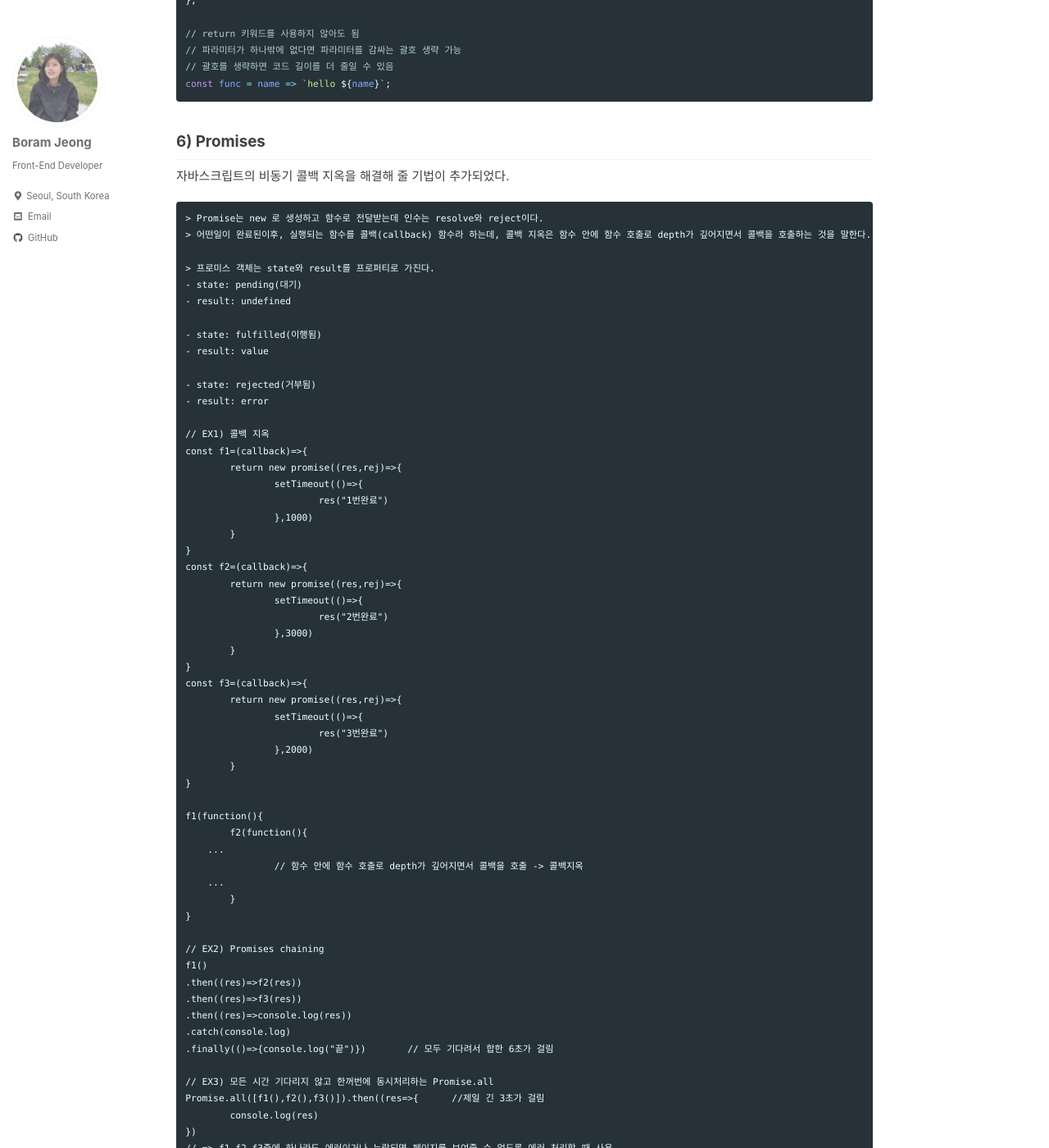
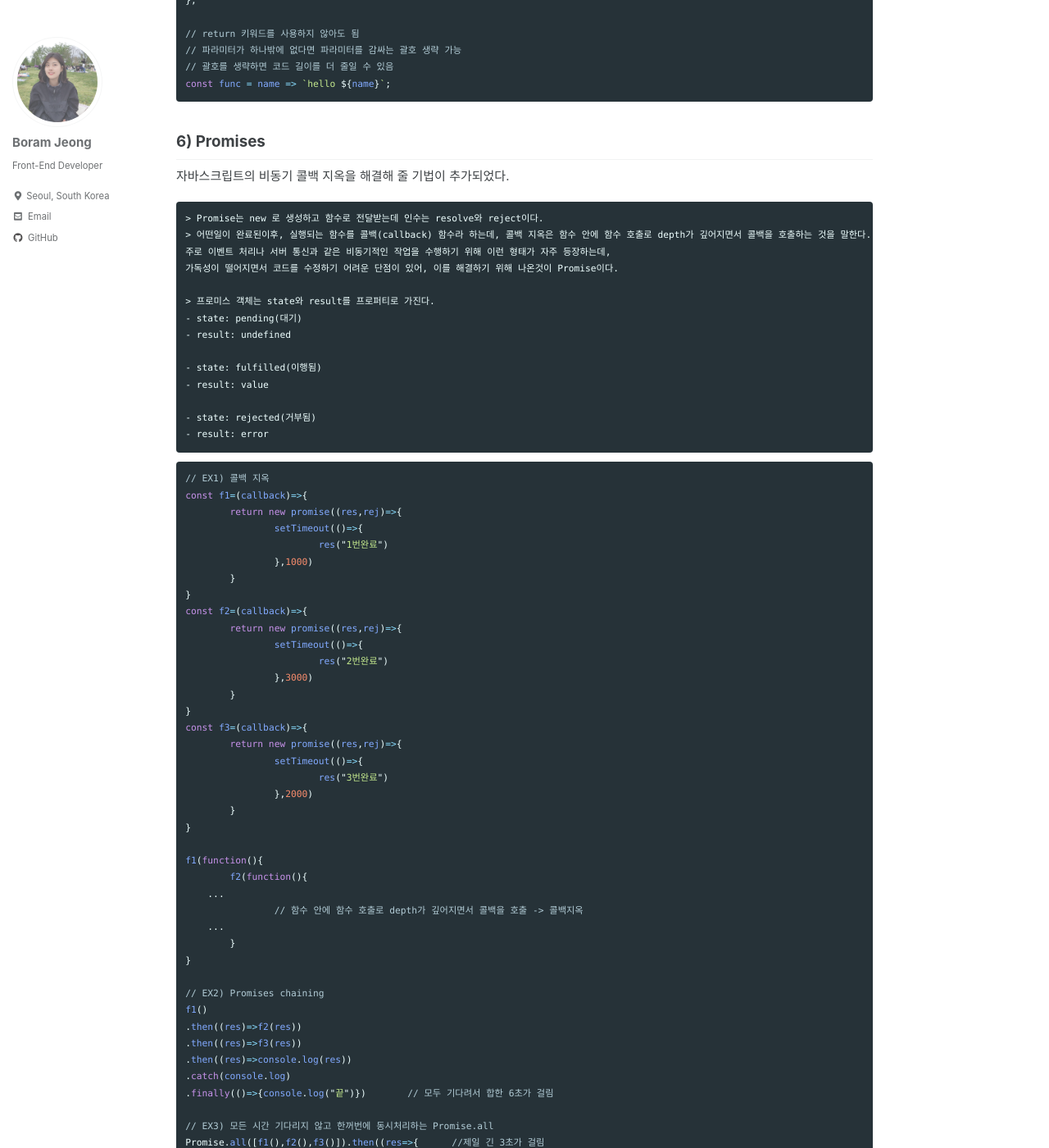
Before and after one commit to bo-ram-jeong/bo-ram-jeong.github.io, a Jekyll site: the page built from _posts/2022-09-13-javascript-es.md, in a window 1280 px wide and 1400 px high, scrolled down 4106 px. Shown: the whole window at 82% size. Built offline with Jekyll 4.4.1, drawn with Linux system fonts in a browser that asks for light colours; cached includes are drawn as plain includes; emoji names are drawn with the system emoji font; part of the change alters nothing that is shown; some of the changed text lies outside the part shown.

Commit message:
Update 2022-09-13-javascript-es.md

````diff
--- a/_posts/2022-09-13-javascript-es.md
+++ b/_posts/2022-09-13-javascript-es.md
@@ -187,7 +187,9 @@ const func = name => `hello ${name}`;
 자바스크립트의 비동기 콜백 지옥을 해결해 줄 기법이 추가되었다.
 ```
 > Promise는 new 로 생성하고 함수로 전달받는데 인수는 resolve와 reject이다.
-> 어떤일이 완료된이후, 실행되는 함수를 콜백(callback) 함수라 하는데, 콜백 지옥은 함수 안에 함수 호출로 depth가 깊어지면서 콜백을 호출하는 것을 말한다. 주로 이벤트 처리나 서버 통신과 같은 비동기적인 작업을 수행하기 위해 이런 형태가 자주 등장하는데, 가독성이 떨어지면서 코드를 수정하기 어려운 단점이 있어, 이를 해결하기 위해 나온것이 Promise이다.
+> 어떤일이 완료된이후, 실행되는 함수를 콜백(callback) 함수라 하는데, 콜백 지옥은 함수 안에 함수 호출로 depth가 깊어지면서 콜백을 호출하는 것을 말한다.
+주로 이벤트 처리나 서버 통신과 같은 비동기적인 작업을 수행하기 위해 이런 형태가 자주 등장하는데,
+가독성이 떨어지면서 코드를 수정하기 어려운 단점이 있어, 이를 해결하기 위해 나온것이 Promise이다.
 
 > 프로미스 객체는 state와 result를 프로퍼티로 가진다.
 - state: pending(대기)
@@ -198,7 +200,8 @@ const func = name => `hello ${name}`;
 
 - state: rejected(거부됨)
 - result: error
-
+```
+```js
 // EX1) 콜백 지옥
 const f1=(callback)=>{
 	return new promise((res,rej)=>{
@@ -255,9 +258,11 @@ class User{
 		this.age=age
 	}
 	showName(){
-		console.log(this.name)
+		console.log(`${this.name} : ${this.age}`)
 	}
 }
+const User = new User('정보람', 24);
+User.showName(); // 크리스 : 24
 ```
 ## 9) Modules
 모듈은 실현가능한 특정 프로그램의 그룹으로 ES6부터는 export, import로 모듈을 관리할 수 있고
@@ -268,10 +273,9 @@ export와 import로 재사용 가능한 구성요소를 작성할 수 있다. ex
 ## 10) spread syntax
 배열 혹은 Object 형태에서 기존에 있는 값을 그대로 유지해서 불러오는 방법으로 구조 분배 할당(destructuring)등에 다양하게 활용할 수 있다.
 ```js
-
-// 배열
+// Array
 const example = [1,2,3];
-console.log(...example);		//1 2 3
+console.log(...example);	//1 2 3
 
 // Object
 const example1 = {
````
